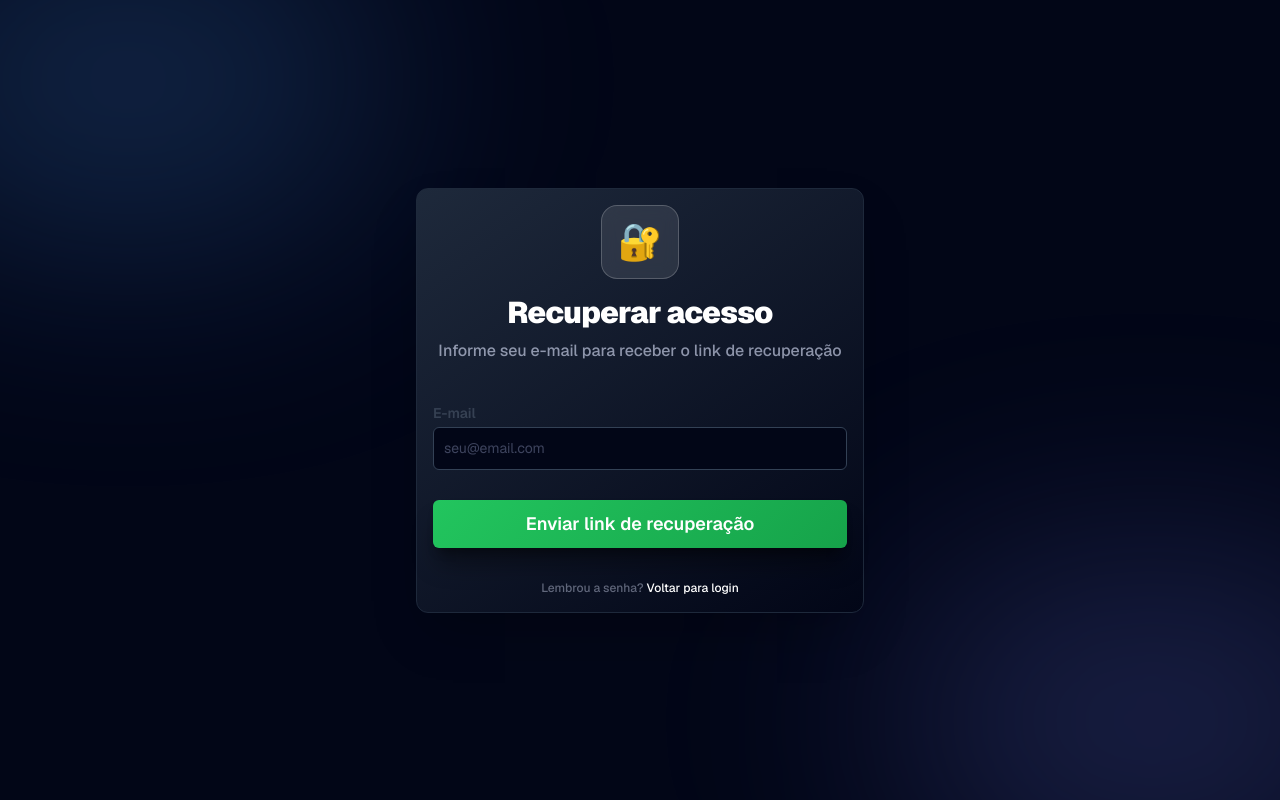
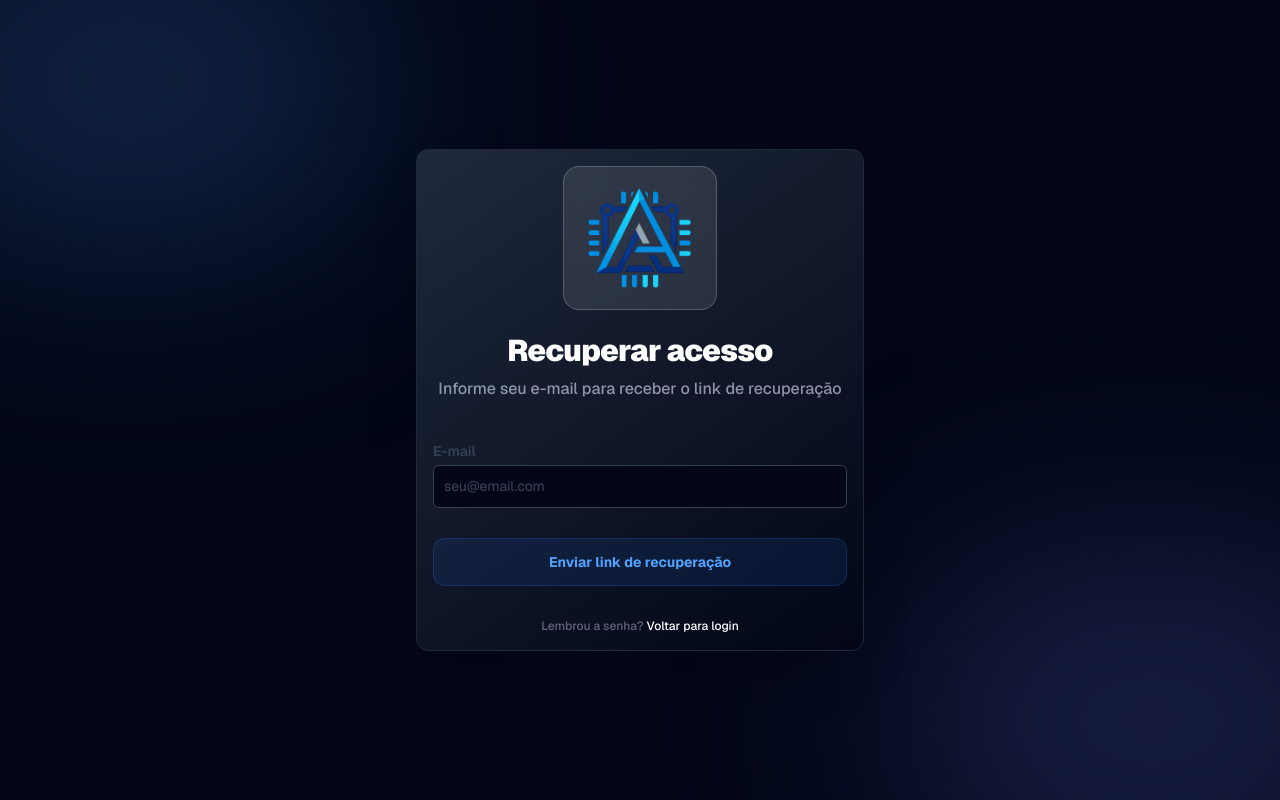
Before and after one commit to abbatechrepository/TaskFlow, a Next.js app in the folder tasks-web/: page /taskflow/recover-password in a window 1280 px wide. Built offline with nearby package versions, Linux system fonts and the light colour scheme.

Commit message:
Padronizar botões e corrigir link de recuperação de senha

```diff
--- a/tasks-web/src/app/login/page.tsx
+++ b/tasks-web/src/app/login/page.tsx
@@ -4,6 +4,7 @@ import { useState } from 'react';
 import { useRouter } from 'next/navigation';
 import api from '@/lib/api';
 import { Input } from '@/components/Input';
+import Link from 'next/link';
 
 export default function LoginPage() {
   const [login, setLogin] = useState('');
@@ -72,7 +73,7 @@ export default function LoginPage() {
 
           <Input
             label="Usuário ou E-mail"
-            placeholder="felipe"
+            placeholder="Usuário ou E-mail"
             className="
               input
               bg-white/5
@@ -140,9 +141,9 @@ export default function LoginPage() {
         {/* FOOTER */}
         <p className="text-center mt-8 text-indigo-100/40 text-xs font-medium">
           Esqueceu sua senha?{' '}
-          <a href="/recover-password" className="text-white hover:underline">
+          <Link href="/recover-password" className="text-white hover:underline">
             Recuperar acesso
-          </a>
+          </Link>
         </p>
 
       </div>
--- a/tasks-web/src/app/recover-password/page.tsx
+++ b/tasks-web/src/app/recover-password/page.tsx
@@ -4,6 +4,7 @@ import { useState } from "react";
 import { Button } from "@/components/Button";
 import { Input } from "@/components/Input";
 import api from '@/lib/api';
+import Link from 'next/link';
 
 export default function RecoverPasswordPage() {
   const [email, setEmail] = useState("");
@@ -43,7 +44,8 @@ export default function RecoverPasswordPage() {
         {/* HEADER */}
         <div className="text-center mb-10">
           <div className="inline-block p-4 bg-white/10 rounded-2xl mb-4 backdrop-blur-sm border border-white/20">
-            <span className="text-4xl">🔐</span>
+            {/* <span className="text-4xl">🚀</span> */}
+            <img src="/taskflow/logov2.png" alt="ABBATECH" style={{ width: 120 }} />
           </div>
 
           <h1 className="text-3xl font-black text-white tracking-tight">
@@ -91,29 +93,35 @@ export default function RecoverPasswordPage() {
           )}
 
           {/* BUTTON */}
-          <Button
+          <button
             type="submit"
             className="
-              btn-green
               w-full
               h-12
-              text-lg
-              shadow-xl
-              shadow-black/40
+              px-4
+              py-2
+              bg-blue-500/10
+              hover:bg-blue-500/20
+              text-blue-400
+              text-sm
+              font-bold
+              border
+              border-blue-500/20
+              rounded-xl
             "
-            isLoading={loading}
+            disabled={loading}
           >
             Enviar link de recuperação
-          </Button>
+          </button>
 
         </form>
 
         {/* FOOTER */}
         <p className="text-center mt-8 text-indigo-100/40 text-xs font-medium">
           Lembrou a senha?{" "}
-          <a href="/login" className="text-white hover:underline">
+          <Link href="/login" className="text-white hover:underline">
             Voltar para login
-          </a>
+          </Link>
         </p>
 
       </div>
```
